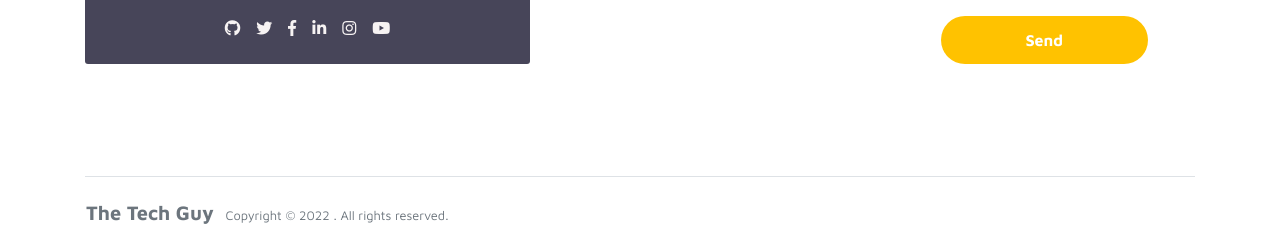
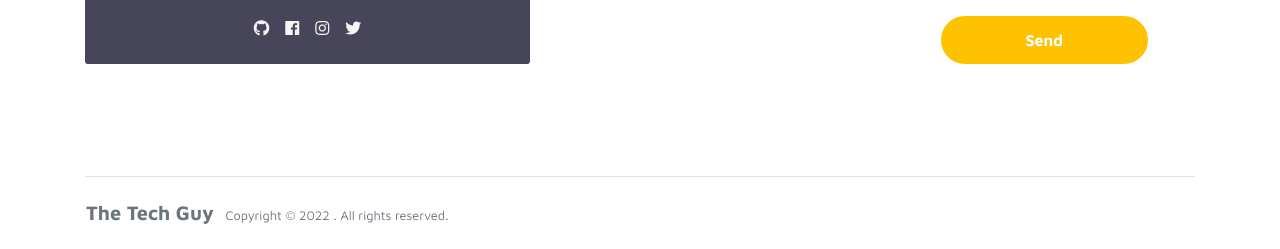
Before and after one commit to sushant1058git/TheTechGuy-Blog, a Django app: page /aboutme/ in a window 1280 px wide. Shown: the part 3207-3456 px from the top of the page. Run offline with Django 3.2, Linux system fonts and the light colour scheme; data comes from the database, SQL or seed files in the repository; both versions use the stored data as it was after the commit; parts of the project's set-up code (start-up, migrations or seed data) failed here and were passed over; some libraries are stand-ins or nearby versions.

Commit message:
changes made

```diff
--- a/templates/about_me/about_me.html
+++ b/templates/about_me/about_me.html
@@ -66,8 +66,8 @@
                 <ul class="navbar-nav ml-lg-auto">
                     <div class="ml-lg-4">
                       <div class="color-mode d-lg-flex justify-content-center align-items-center">
-                        <i class="color-mode-icon"></i>
-                        Color mode
+                        <!-- <i class="color-mode-icon"></i> -->
+                        <!-- Color mode -->
                       </div>
                     </div>
                 </ul>
@@ -258,12 +258,11 @@
 
                 <ul>
                     <div class="d-flex justify-content-center mt-auto">
-                        <a class="mx-2" href="https://github.com/sushant1058git" target ="_blank"><i class="fab fa-github"></i></a>
-                        <a class="mx-2" href="#"><i class="fab fa-twitter" target ="_blank"></i></a>
-                        <a class="mx-2" href="#"><i class="fab fa-facebook-f" target ="_blank"></i></a>
-                        <a class="mx-2" href="#"><i class="fab fa-linkedin-in" target ="_blank"></i></a>
-                        <a class="mx-2" href="#"><i class="fab fa-instagram" target ="_blank"></i></a>
-                        <a class="mx-2" href="#"><i class="fab fa-youtube" target ="_blank"></i></a>
+                      <div class="d-flex justify-content-center mt-auto">
+                        {% for url in urls %}
+                          <a class="mx-2" href="{{url.url}}" target ="_blank"><i class="fab fa-{{url.name}}"></i></a>
+                        {% endfor %}
+                      </div>
                     </div>
                 </ul>
             </div>
```
Also changed, not shown: db.sqlite3.
